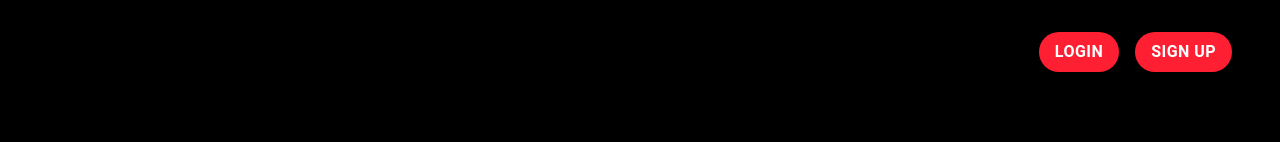
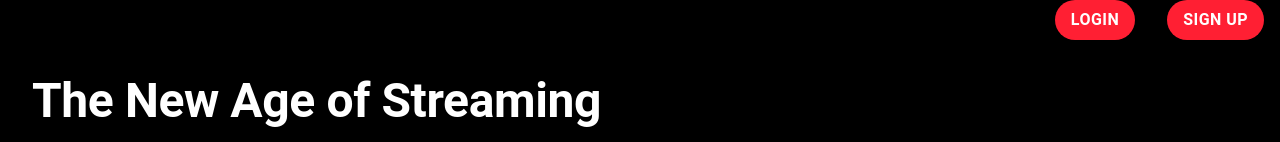
Before and after one commit to richardcolachagua/streaming-site, a React (Create React App) app: page /landingpage in a window 1280 px wide. Shown: the top 142 px of the page. Built offline with nearby package versions, Linux system fonts and the light colour scheme.

Commit message:
"various ui updates"

```diff
--- a/src/App.jsx
+++ b/src/App.jsx
@@ -6,6 +6,7 @@ import Shows from "./frontend/pages/Shows/Shows";
 import Following from "./frontend/pages/FollowingPage";
 import CreatorDashboard from "./frontend/Creator/CreatorDashboard";
 import TrendingPage from "./frontend/pages/TrendingPage";
+import ProfilePage from "./frontend/pages/ProfilePage";
 import Movies from "./frontend/pages/Movies";
 import MemberSettings from "./frontend/pages/Settings/MemberSettings";
 import ActionShow from "./frontend/pages/Shows/Genres/ActionShow";
@@ -24,6 +25,7 @@ function App() {
         <Route path="/trending" element={<TrendingPage />} />
         <Route path="/membersettings" element={<MemberSettings />} />
         <Route path="/shows/shows-action" element={<ActionShow />} />
+        <Route path="/profile" element={<ProfilePage />} />
       </Routes>
     </div>
   );
--- a/src/frontend/pages/LandingPage.jsx
+++ b/src/frontend/pages/LandingPage.jsx
@@ -2,12 +2,14 @@ import React from "react";
 import HomepageCard from "../components/HomepageCard";
 import { Link } from "react-router-dom";
 import Footer from "../components/Footer";
-import { Box, Typography, Button, Container } from "@mui/material";
+import { Box, Typography, Button, Container, Stack } from "@mui/material";
 import Accordion from "@mui/material/Accordion";
 import AccordionSummary from "@mui/material/AccordionSummary";
 import AccordionDetails from "@mui/material/AccordionDetails";
 import ExpandMoreIcon from "@mui/icons-material/ExpandMore";
 import FeatureSection from "../components/CreatorStreamerFeatures";
+
+const SPACING = 2;
 
 const LandingPage = () => {
   return (
@@ -17,8 +19,14 @@ const LandingPage = () => {
         color: "#fff",
       }}
     >
-      <Box
-        sx={{ padding: "32px", display: "flex", justifyContent: "flex-end" }}
+      <Box>
+        <Stack
+          direction="row"
+          spacing={SPACING}
+          sx={{
+            backgroundColor: "#000",
+            justifyContent: "right",
+          }}
         >
           <Link to="/login">
             <Button
@@ -49,7 +57,9 @@ const LandingPage = () => {
               Sign Up
             </Button>
           </Link>
+        </Stack>
       </Box>
+
       <Box sx={{ padding: "32px" }}>
         <Typography fontSize={48} variant="h2" sx={{ fontWeight: "bold" }}>
           The New Age of Streaming
--- a/src/frontend/pages/ProfilePage.jsx
+++ b/src/frontend/pages/ProfilePage.jsx
@@ -10,9 +10,7 @@ import {
   MenuItem,
   Select,
 } from "@mui/material";
-import Header from "../../components/Header.jsx";
-import locations from "../../components/locations.jsx";
-
+import locations from "../../backend/Locations";
 // Avatar
 // Add an input element to the ProfilePage component to allow the user to select an image file.
 // The sx prop is used to set the width and height of the Avatar component.
@@ -105,7 +103,6 @@ const ProfilePage = () => {
 
   return (
     <Box>
-      <Header />
       <Typography sx={{ fontWeight: "bold", fontSize: 20 }}>
         Customize Your Profile
       </Typography>
@@ -144,6 +141,7 @@ const ProfilePage = () => {
               )}
             </Select>
           </FormControl>
+
           <FormControl fullWidth>
             <InputLabel id="city-select-label">City</InputLabel>
             <Select
--- a/src/frontend/pages/TrendingPage.jsx
+++ b/src/frontend/pages/TrendingPage.jsx
@@ -1,10 +1,12 @@
 import React from "react";
 import { Box, Typography, Stack } from "@mui/material";
 import Footer from "../components/Footer";
+import Header from "../components/Headers/Header";
 
 const TrendingPage = () => {
   return (
     <>
+      <Header />
       <Typography variant="h6" sx={{ fontWeight: "bold", textAlign: "left" }}>
         New on ____
       </Typography>
```
Lines whose indentation alone changed are shown as unchanged.
